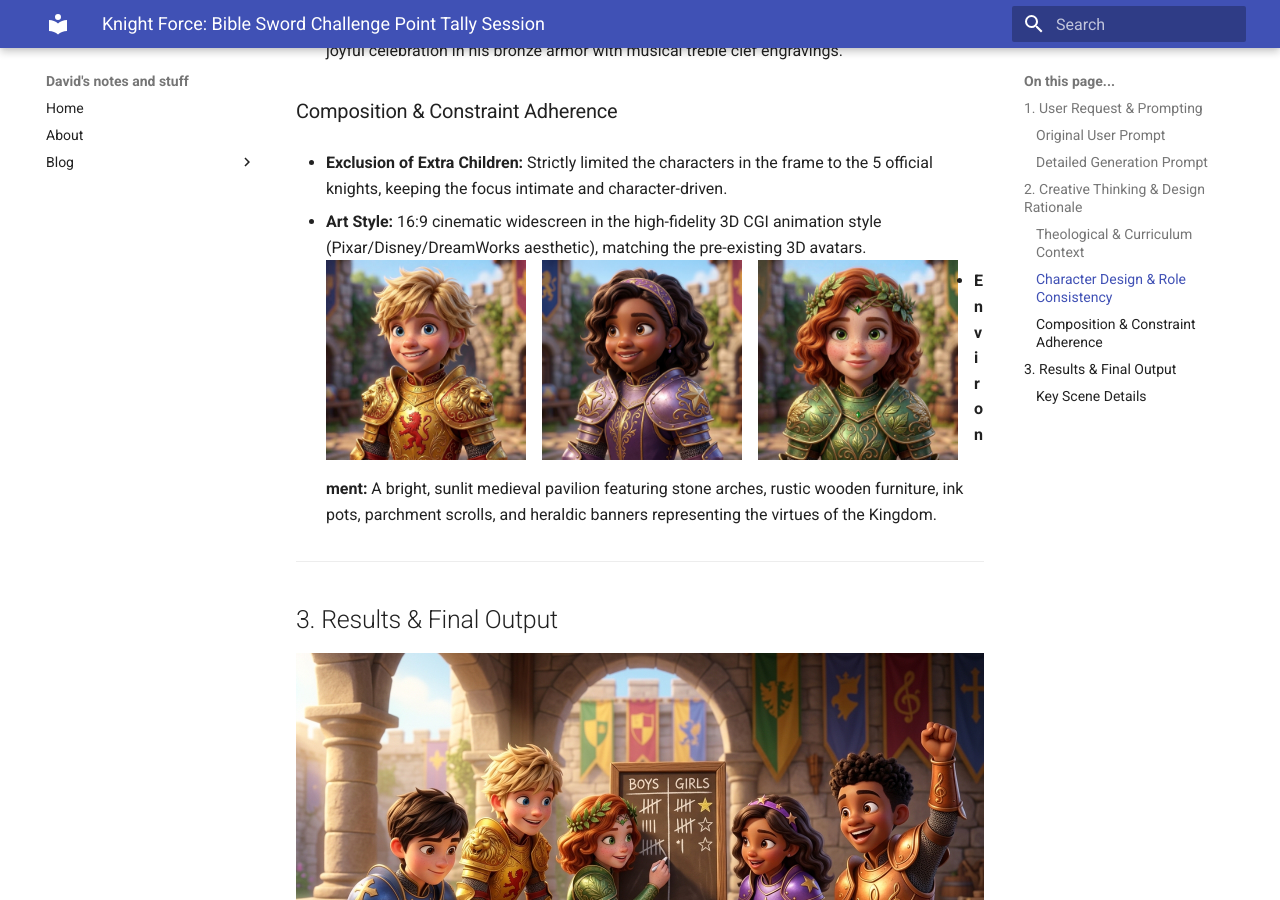
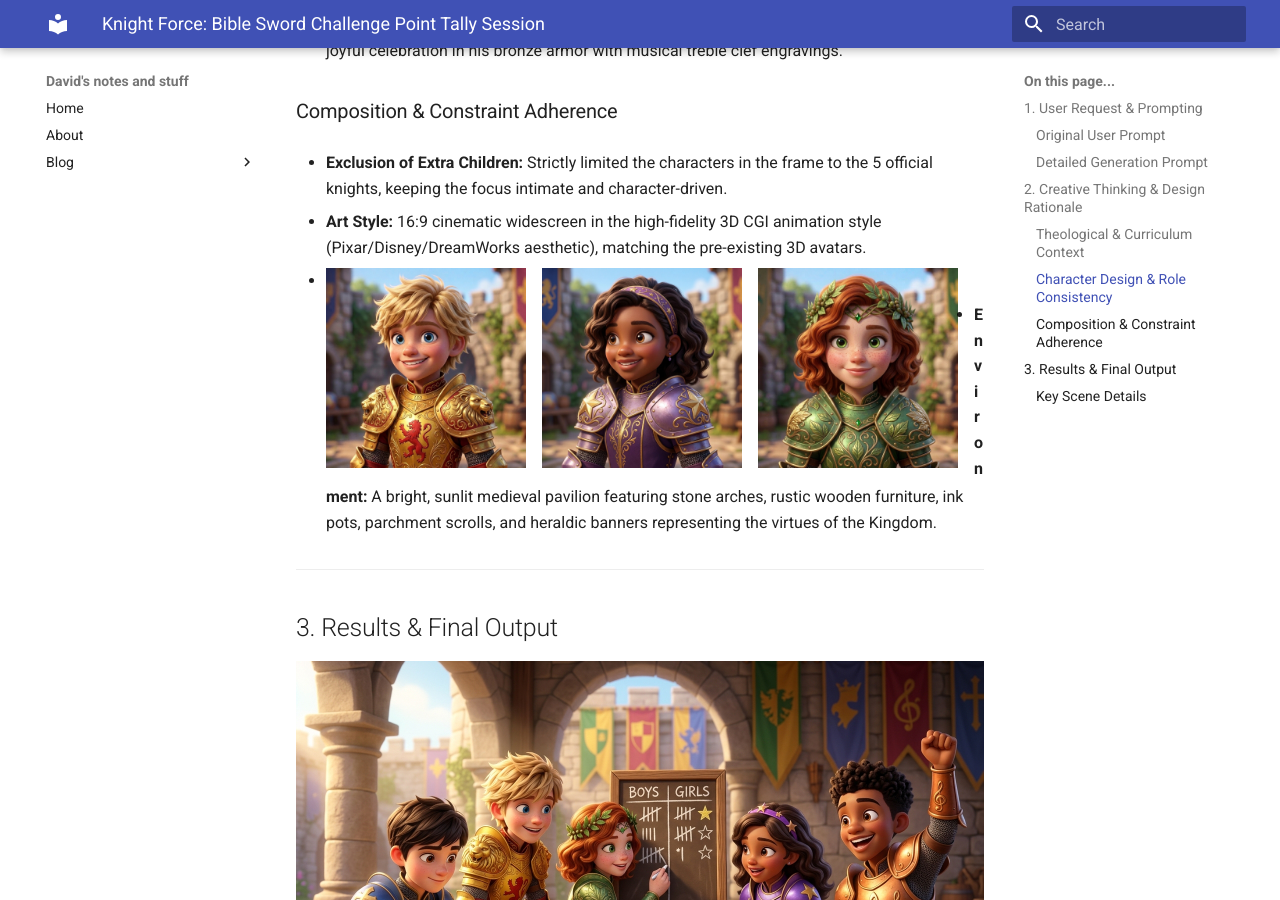
Before and after one commit to dmcewing/website, an MkDocs documentation site: the page built from docs/kids/points_tally.md, in a window 1280 px wide and 900 px high, scrolled down 2106 px. Built offline with MkDocs 1.6.1 and Material for MkDocs 9.7.7, drawn with Linux system fonts in a browser that asks for light colours.

Commit message:
Points Tally

```diff
--- a/docs/kids/points_tally.md
+++ b/docs/kids/points_tally.md
@@ -50,7 +50,7 @@ Based on [characters](./profiles.md):
 * **Exclusion of Extra Children:** Strictly limited the characters in the frame to the 5 official knights, keeping the focus intimate and character-driven.
 
 * **Art Style:** 16:9 cinematic widescreen in the high-fidelity 3D CGI animation style (Pixar/Disney/DreamWorks aesthetic), matching the pre-existing 3D avatars.
-  ![Sir Braveheart Profile Picture](3D/leo_3D_Profile.jpg){ align=left width="200" } ![Lady Faith Profile Picture](3D/Chloe_3D_Profile.jpg){ align=left width="200" } ![Lady Kindness Profile Picture](3D/Mia_3D_Profile.jpg){ align=left width="200" }
+  * ![Sir Braveheart Profile Picture](3D/leo_3D_Profile.jpg){ align=left width="200" } ![Lady Faith Profile Picture](3D/Chloe_3D_Profile.jpg){ align=left width="200" } ![Lady Kindness Profile Picture](3D/Mia_3D_Profile.jpg){ align=left width="200" }
 
 * **Environment:** A bright, sunlit medieval pavilion featuring stone arches, rustic wooden furniture, ink pots, parchment scrolls, and heraldic banners representing the virtues of the Kingdom.
 
```
